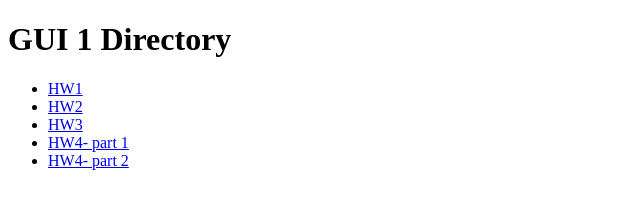
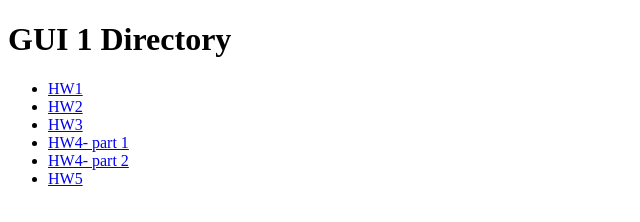
Before and after one commit to cblake18/cblake18.github.io, a plain HTML site: page GUI1/index.html in a window 1280 px wide. Shown: the full height of the page, 0-640 px from the left. Drawn offline with Linux system fonts and the light colour scheme.

Commit message:
added hw5 to directory index

```diff
--- a/GUI1/index.html
+++ b/GUI1/index.html
@@ -13,6 +13,7 @@
         <li><a href="HW3/index.html">HW3</a></li>
         <li><a href="HW4 - part 1/index.html">HW4- part 1</a></li>
         <li><a href="HW4 - part 2/index.html">HW4- part 2</a></li>
+        <li><a href="HW5/index.html">HW5</a></li>
     </ul>
 </body>
 </html>
```
